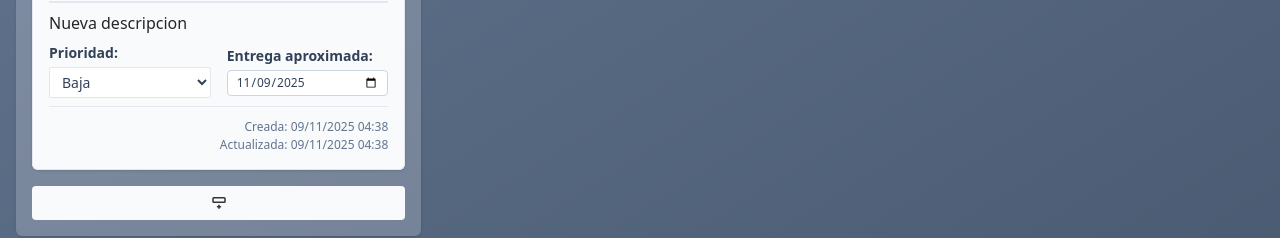
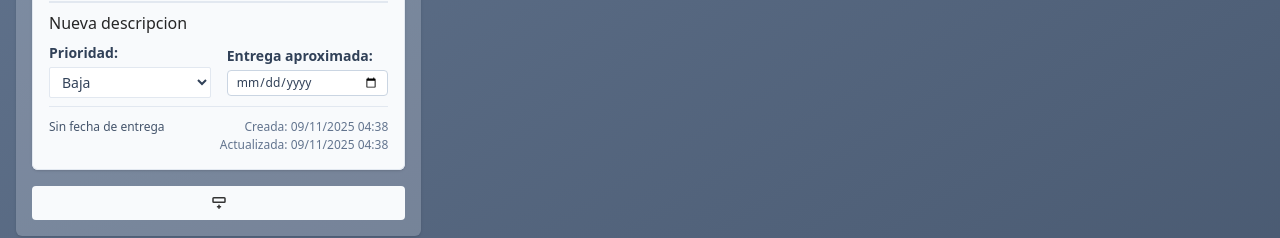
Before and after one commit to lui5gl/kanban, an Angular app: page / in a window 1280 px wide. Both pictures are taken after a click on the button 218 px from the left and 177 px from the top of the page. Shown: the part 233-471 px from the top of the page. Built offline with nearby package versions, Linux system fonts and the light colour scheme; a web font is replaced by a local one.

Commit message:
Refactor due date handling in card component; update input value logic and enhance date display for improved user experience

```diff
--- a/src/app/components/card/card.component.html
+++ b/src/app/components/card/card.component.html
@@ -97,16 +97,21 @@
         <input
           type="date"
           [attr.id]="getElementId('dueDate')"
-          [value]="dueDate"
+          [value]="dueDate || ''"
           (change)="saveCard()"
           [disabled]="is_archived"
           class="rounded-sm border border-slate-300 bg-white px-2 py-1 text-xs text-slate-700"
         />
       </div>
     </div>
-    <div class="flex flex-col gap-0.5 border-t border-slate-200 pt-3 text-right text-xs text-slate-500">
-      <span>Creada: {{ createdAt | date: 'dd/MM/yyyy HH:mm' }}</span>
-      <span>Actualizada: {{ updatedAt | date: 'dd/MM/yyyy HH:mm' }}</span>
+    <div class="flex flex-wrap justify-between gap-4 border-t border-slate-200 pt-3 text-xs text-slate-500">
+      <span class="font-medium text-left text-slate-600">
+        {{ dueDate ? daysUntilDue : 'Sin fecha de entrega' }}
+      </span>
+      <div class="flex flex-col gap-0.5 text-right">
+        <span>Creada: {{ createdAt | date: 'dd/MM/yyyy HH:mm' }}</span>
+        <span>Actualizada: {{ updatedAt | date: 'dd/MM/yyyy HH:mm' }}</span>
+      </div>
     </div>
   </div>
 </section>
--- a/src/app/components/card/card.component.ts
+++ b/src/app/components/card/card.component.ts
@@ -25,7 +25,7 @@ export class CardComponent {
   @Input() is_archived: boolean = false;
   @Input() createdAt: string = new Date().toISOString();
   @Input() updatedAt: string = new Date().toISOString();
-  @Input() dueDate: string = new Date().toISOString().split('T')[0];
+  @Input() dueDate: string | null = null;
   isActionMenuOpen = false;
 
   @Output() save = new EventEmitter<{
@@ -37,7 +37,7 @@ export class CardComponent {
     is_archived: boolean;
     createdAt: string;
     updatedAt: string;
-    dueDate: string;
+    dueDate: string | null;
   }>();
   @Output() delete = new EventEmitter<number>();
 
@@ -83,13 +83,13 @@ export class CardComponent {
     const newTitle = titleElement?.innerText ?? this.title;
     const newDescription = descriptionElement?.innerText ?? this.description;
     const newPriority = priorityElement?.value ?? this.priority;
-    const newDueDate = dueDateElement?.value || this.dueDate;
+    const newDueDate = dueDateElement?.value || null;
 
     const hasContentChange =
       newTitle !== this.title ||
       newDescription !== this.description ||
       newPriority !== this.priority ||
-      newDueDate !== this.dueDate;
+      (newDueDate ?? '') !== (this.dueDate ?? '');
 
     if (!forceUpdate && !hasContentChange) return;
 
@@ -140,6 +140,19 @@ export class CardComponent {
     return this.column_name.toLowerCase().replace(/\s+/g, '-');
   }
 
+  get daysUntilDue(): string {
+    if (!this.dueDate) return 'Sin fecha';
+    const now = new Date();
+    const due = new Date(this.dueDate);
+    const diffTime = due.getTime() - now.getTime();
+    const diffDays = Math.ceil(diffTime / (1000 * 60 * 60 * 24));
+
+    if (diffDays > 1) return `${diffDays} días restantes`;
+    if (diffDays === 1) return '1 día restante';
+    if (diffDays === 0) return 'Entrega hoy';
+    return `Atrasado por ${Math.abs(diffDays)} días`;
+  }
+
   private async openConfirmDialog(data: {
     title: string;
     description: string;
--- a/src/app/components/column/column.component.ts
+++ b/src/app/components/column/column.component.ts
@@ -18,7 +18,7 @@ type ColumnCard = {
   is_archived: boolean;
   createdAt: string;
   updatedAt: string;
-  dueDate: string;
+  dueDate: string | null;
 };
 
 @Component({
@@ -67,9 +67,7 @@ export class ColumnComponent implements AfterContentChecked {
             is_archived: card.is_archived ?? false,
             createdAt: card.createdAt ?? fallback,
             updatedAt: card.updatedAt ?? fallback,
-            dueDate:
-              card.dueDate ??
-              new Date(fallback).toISOString().split('T')[0],
+            dueDate: card.dueDate ?? null,
           };
         })
       : [];
@@ -96,7 +94,7 @@ export class ColumnComponent implements AfterContentChecked {
       is_archived: false,
       createdAt: timestamp,
       updatedAt: timestamp,
-      dueDate: new Date(timestamp).toISOString().split('T')[0],
+      dueDate: null,
     });
     this.arrangeCards();
     this.saveCards();
```
